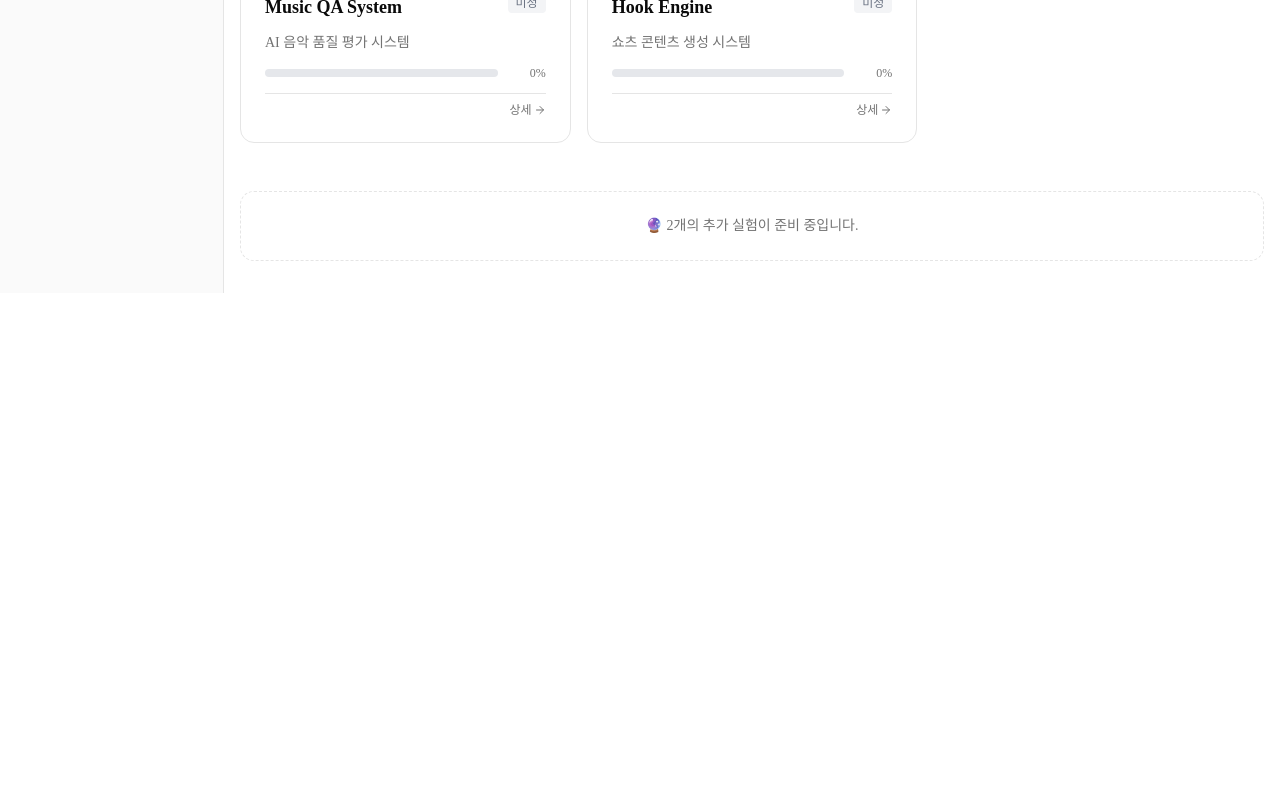
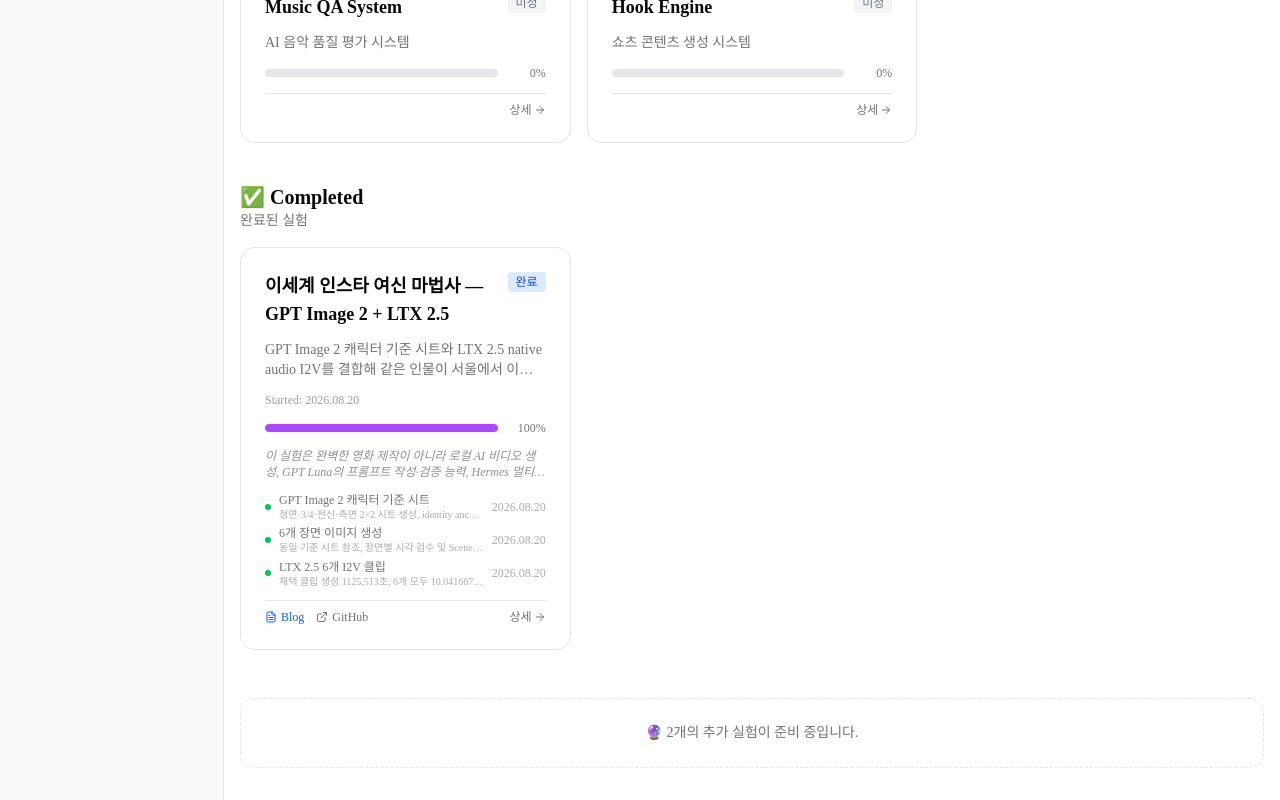
Before and after one commit to gdevsnack-ai-labs/devsnack-blog, a Next.js app: page /lab in a window 1280 px wide. Shown: the part 1106-1906 px from the top of the page. Before the commit the page ends 1399 px from the top, so only its background shows below. Built offline with nearby package versions, Linux system fonts and the light colour scheme.

Commit message:
feat: mark isekai mage video lab complete

```diff
--- a/src/data/experiments.ts
+++ b/src/data/experiments.ts
@@ -168,4 +168,26 @@ const LLM_BENCH: Experiment = {
   githubUrl: 'https://github.com/gdevsnack-ai-labs/devsnack-blog',
 }
 
-export const experiments: Experiment[] = [STOCKPULSE_SELF, AI_OMOK, BLOG_AUTO, LLM_BENCH, ...DUMMIES]
+const ISEKAI_MAGE: Experiment = {
+  id: 'isekai-instagram-mage-prologue',
+  name: '이세계 인스타 여신 마법사 — GPT Image 2 + LTX 2.5',
+  description: 'GPT Image 2 캐릭터 기준 시트와 LTX 2.5 native audio I2V를 결합해 같은 인물이 서울에서 이세계의 마법사로 이어지는 60초 프롤로그 숏 무비를 만드는 실험',
+  progress: 100,
+  color: 'purple',
+  status: '완료',
+  category: 'completed',
+  startedAt: '2026.08.20',
+  whyText: '이 실험은 완벽한 영화 제작이 아니라 로컬 AI 비디오 생성, GPT Luna의 프롬프트 작성·검증 능력, Hermes 멀티툴 자동화, LTX 2.5의 native audio를 한 번에 확인하는 Lab 테스트다. GPT Image 2 캐릭터 기준 시트를 모든 장면에 참조했지만, 최종 영상에서는 여성·헤어·분위기는 유지되고 얼굴 identity는 장면 중간에 달라졌다. 개별 프레임의 해부학 검증만으로는 cross-scene 동일 인물을 보장할 수 없다는 검증 프로토콜의 한계를 확인했다.',
+  nextGoals: ['얼굴이 잘 보이는 2~3개 장면만 distilled/base 모델 비교', 'steps 증가에 따른 얼굴 보존·생성 시간 trade-off 측정', '얼굴 identity gate와 임베딩 기반 비교 추가'],
+  timeline: [
+    { name: 'GPT Image 2 캐릭터 기준 시트', status: '완료', date: '2026.08.20', result: '정면·3/4·전신·측면 2×2 시트 생성, identity anchor 확정' },
+    { name: '6개 장면 이미지 생성', status: '완료', date: '2026.08.20', result: '동일 기준 시트 참조, 장면별 시각 검수 및 Scene 4 손 crop 재생성' },
+    { name: 'LTX 2.5 6개 I2V 클립', status: '완료', date: '2026.08.20', result: '채택 클립 생성 1125.513초, 6개 모두 10.041667초·1280×704·24fps·AAC native audio' },
+    { name: '얼굴 identity 비교 검증', status: '완료', date: '2026.08.20', result: '개별 프레임은 해부학적으로 사용 가능했지만, 기준 시트와 cross-scene 비교에서 다른 얼굴로 변하는 현상 확인' },
+    { name: '최종 MP4 합성 + 모바일 재생 검증', status: '완료', date: '2026.08.20', blogSlug: '/lab/isekai-instagram-mage-prologue', result: '6개 클립을 0.45초 xfade/acrossfade로 합성. 최종 58초·1280×704·H.264 NVENC·AAC 생성 및 공개 게시' },
+  ],
+  blogPosts: ['/lab/isekai-instagram-mage-prologue'],
+  githubUrl: 'https://github.com/gdevsnack-ai-labs/devsnack-blog',
+}
+
+export const experiments: Experiment[] = [STOCKPULSE_SELF, AI_OMOK, BLOG_AUTO, LLM_BENCH, ISEKAI_MAGE, ...DUMMIES]
```
